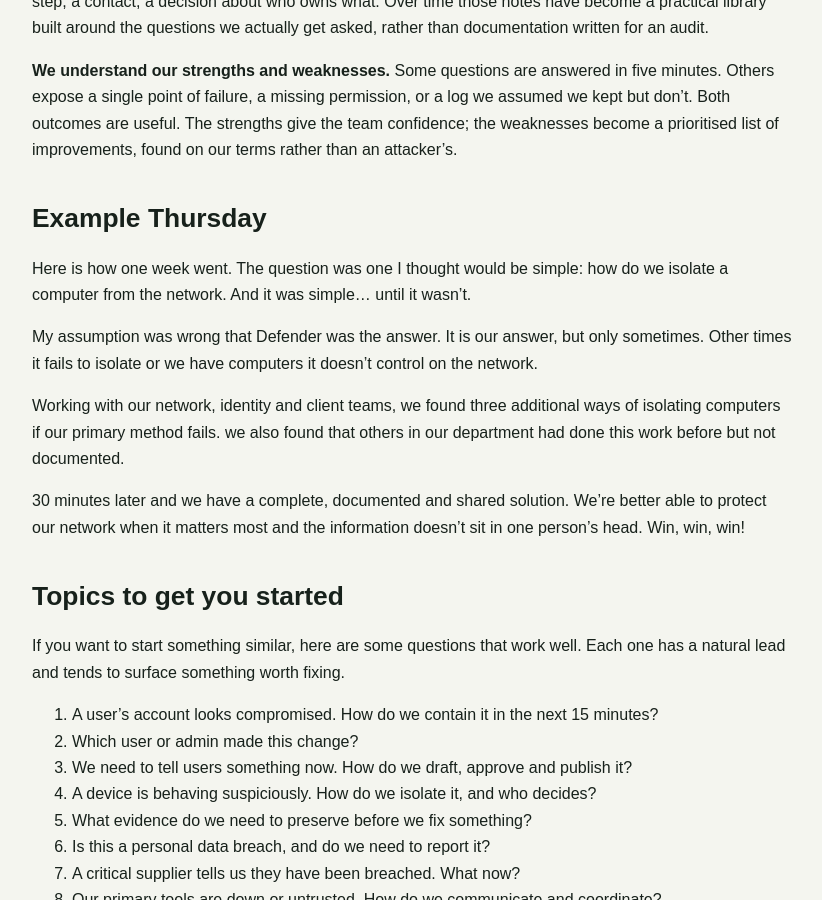
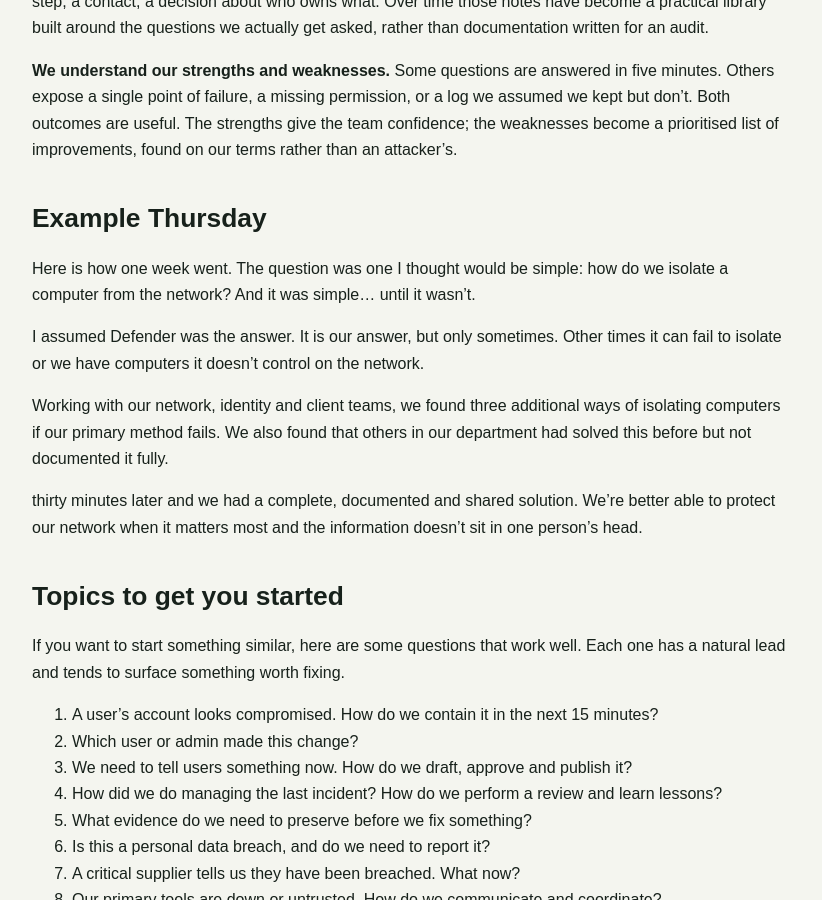
Before and after one commit to dfbr/kql_queries, a Jekyll site: the page built from docs/_posts/2026-11-13-irt-thursdays.md, in a window 1280 px wide and 900 px high, scrolled down 1861 px. Shown: the whole window, without its empty margins (128-950 px from the left). Built offline with Jekyll 4.4.1, drawn with Linux system fonts in a browser that asks for light colours; some web fonts are replaced; some of the changed text lies outside the part shown.

Commit message:
Update 2026-11-13-irt-thursdays.md

```diff
--- a/docs/_posts/2026-11-13-irt-thursdays.md
+++ b/docs/_posts/2026-11-13-irt-thursdays.md
@@ -24,9 +24,9 @@ The aim is to run it every week, but in reality some weeks get missed. Live inci
 Each week starts with a single question, framed the way it would come up in a real incident. For example:
 
 - When was this firewall rule implemented and who authorised it?
-- which third parties hold more than 1000 of our user records?
+- Which third parties hold more than 1,000 of our user records?
 
-The question decides who leads. If it is about identity and audit logs, the identity team leads. If it is about user communications, the people who own our comms channels lead. The lead is the subject matter expert (SME) for that area, not me, and it rotates every week.
+The question decides who leads. If it is about firewalls, the  network team leads. If it is about third parties, procurement and legal lead. The lead is the subject matter expert (SME) for that area, not me, and it rotates every week.
 
 The lead's job is simple:
 
@@ -54,13 +54,13 @@ My role is to coordinate, not to answer. I set the question, make sure the right
 
 ## Example Thursday
 
-Here is how one week went. The question was one I thought would be simple: how do we isolate a computer from the network. And it was simple... until it wasn't.
+Here is how one week went. The question was one I thought would be simple: how do we isolate a computer from the network? And it was simple... until it wasn't.
 
-My assumption was wrong that Defender was the answer. It is our answer, but only sometimes. Other times it fails to isolate or we have computers it doesn't control on the network.
+I assumed Defender was the answer. It is our answer, but only sometimes. Other times it can fail to isolate or we have computers it doesn't control on the network.
 
-Working with our network, identity and client teams, we found three additional ways of isolating computers if our primary method fails. we also found that others in our department had done this work before but not documented.
+Working with our network, identity and client teams, we found three additional ways of isolating computers if our primary method fails. We also found that others in our department had solved this before but not documented it fully.
 
-30 minutes later and we have a complete, documented and shared solution. We're better able to protect our network when it matters most and the information doesn't sit in one person's head. Win, win, win!
+thirty minutes later and we had a complete, documented and shared solution. We're better able to protect our network when it matters most and the information doesn't sit in one person's head.
 
 ## Topics to get you started
 
@@ -69,7 +69,7 @@ If you want to start something similar, here are some questions that work well.
 1. A user's account looks compromised. How do we contain it in the next 15 minutes?
 2. Which user or admin made this change?
 3. We need to tell users something now. How do we draft, approve and publish it?
-4. A device is behaving suspiciously. How do we isolate it, and who decides?
+4. How did we do managing the last incident? How do we perform a review and learn lessons?
 5. What evidence do we need to preserve before we fix something?
 6. Is this a personal data breach, and do we need to report it?
 7. A critical supplier tells us they have been breached. What now?
```
